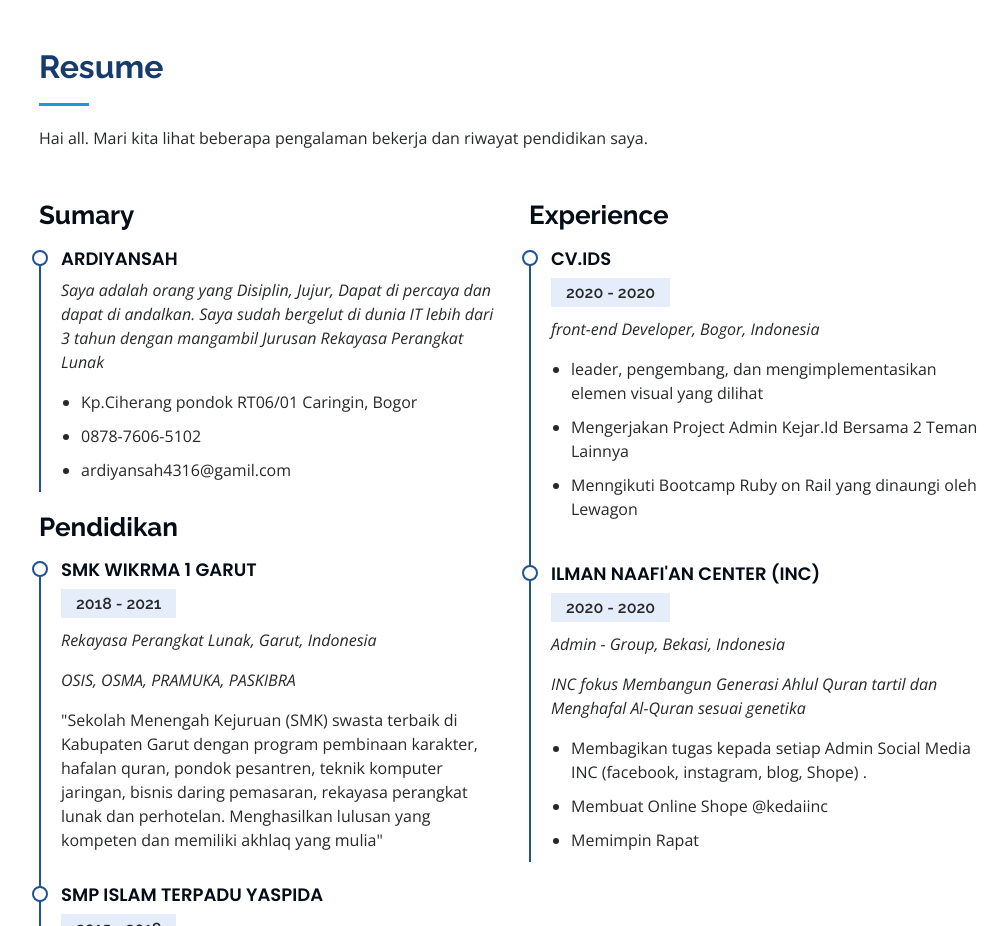
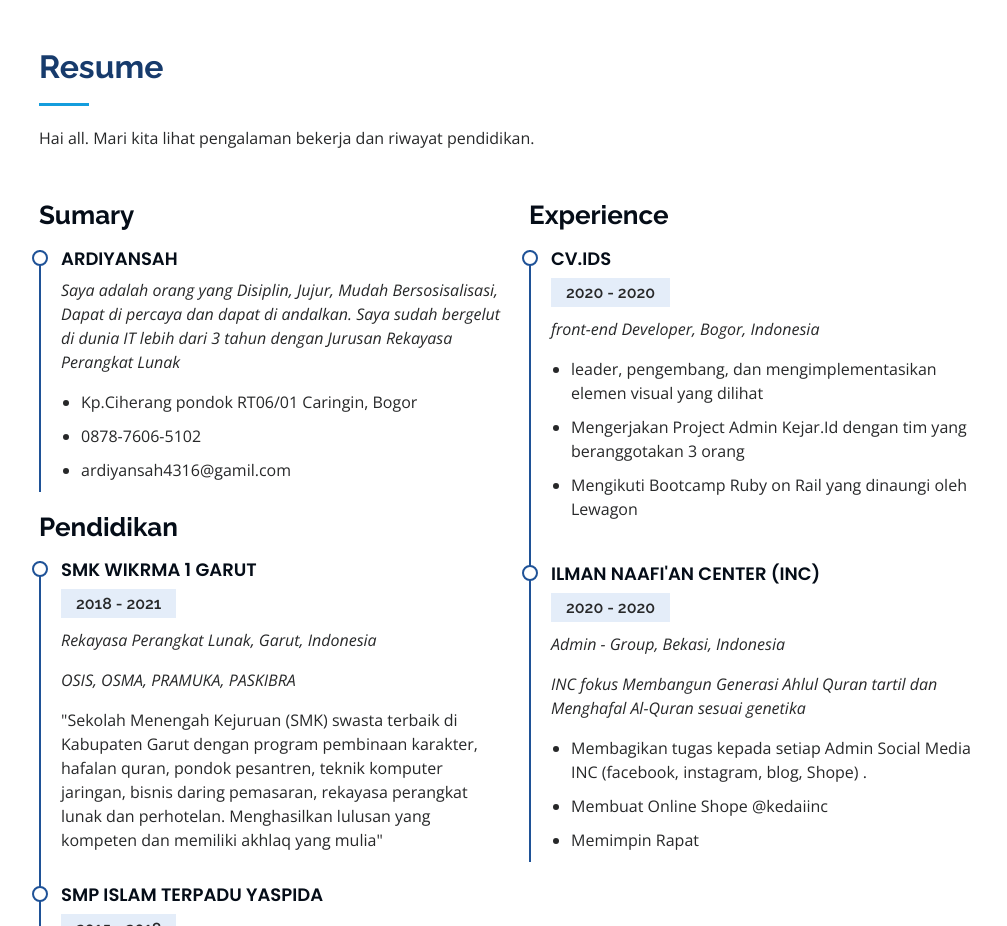
Before and after one commit to Ardiiysh/Ardiiysh.github.io, a plain HTML site: page index.html in a window 1280 px wide. Shown: the part 1780-2706 px from the top of the page, without its empty margins (273-1280 px from the left). Drawn offline with nearby package versions, Linux system fonts and the light colour scheme.

Commit message:
revsisi tulisan typo

```diff
--- a/index.html
+++ b/index.html
@@ -201,7 +201,7 @@
 
         <div class="section-title">
           <h2>Resume</h2>
-          <p>Hai all. Mari kita lihat beberapa pengalaman bekerja dan riwayat pendidikan saya. </p>
+          <p>Hai all. Mari kita lihat pengalaman bekerja dan riwayat pendidikan. </p>
         </div>
 
         <div class="row">
@@ -209,7 +209,7 @@
             <h3 class="resume-title">Sumary</h3>
             <div class="resume-item pb-0">
               <h4>Ardiyansah</h4>
-              <p><em>Saya adalah orang yang Disiplin, Jujur, Dapat di percaya dan dapat di andalkan. Saya sudah bergelut di dunia IT lebih dari 3 tahun dengan mangambil Jurusan Rekayasa Perangkat Lunak  </em></p>
+              <p><em>Saya adalah orang yang Disiplin, Jujur, Mudah Bersosisalisasi, Dapat di percaya dan dapat di andalkan. Saya sudah bergelut di dunia IT lebih dari 3 tahun dengan Jurusan Rekayasa Perangkat Lunak  </em></p>
               <ul>
                 <li>Kp.Ciherang pondok RT06/01 Caringin, Bogor</li>
                 <li>0878-7606-5102</li>
@@ -241,8 +241,8 @@
               <p><em>front-end Developer, Bogor, Indonesia </em></p>
               <ul>
                 <li>leader, pengembang, dan mengimplementasikan elemen visual yang dilihat</li>
-                <li>Mengerjakan Project Admin Kejar.Id Bersama 2 Teman Lainnya </li>
-                <li>Menngikuti Bootcamp Ruby on Rail yang dinaungi oleh Lewagon</li>
+                <li>Mengerjakan Project Admin Kejar.Id dengan tim yang beranggotakan 3 orang </li>
+                <li>Mengikuti Bootcamp Ruby on Rail yang dinaungi oleh Lewagon</li>
               </ul>
             </div>
             <div class="resume-item">
```
